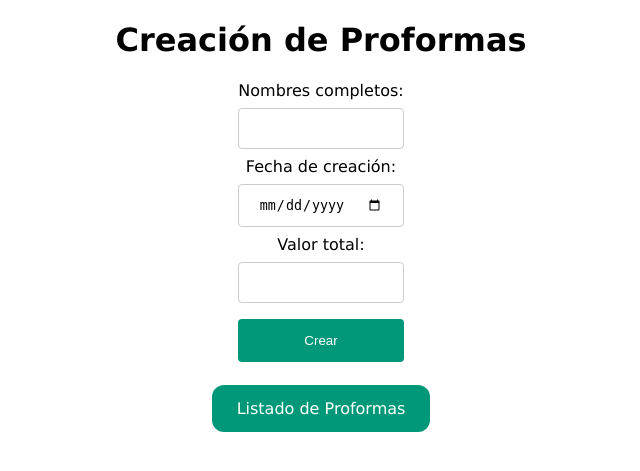
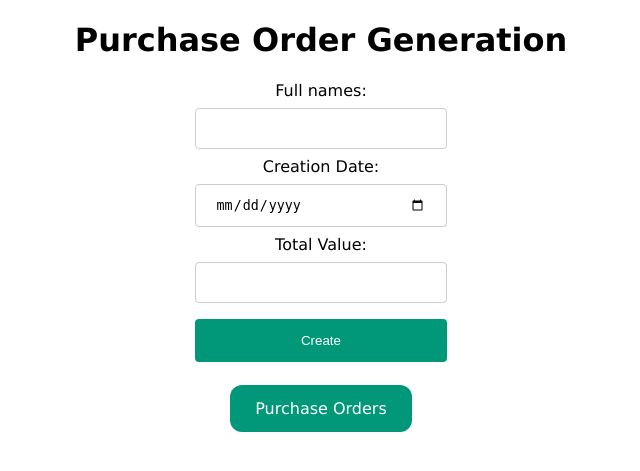
Before and after one commit to AlbertMukarsel/sqlalchemy-fsm-demo, a Django app: page /proformas/create/ in a window 1280 px wide. Shown: the top 471 px of the page, without its empty margins (319-959 px from the left). Run offline with Django 3.2, Linux system fonts and the light colour scheme; parts of the project's set-up code (start-up, migrations or seed data) failed here and were passed over.

Commit message:
Docstrings (#4)
* Adding notes

* translating functions

```diff
--- a/sqlalchemy_fsm_demo/proformas/templates/proformas/create.html
+++ b/sqlalchemy_fsm_demo/proformas/templates/proformas/create.html
@@ -10,23 +10,23 @@
     {% if form_submitted %}
     <script>
         (function(){
-            alert('Se ha generado la proforma!');
+            alert('Purchase order generated!');
         })();
     </script>
     {% endif %}
-    <title>Creación de proformas</title>
+    <title>Purchase Order Generation</title>
 </head>
 <body>
-    <h1>Creación de Proformas</h1>
+    <h1>Purchase Order Generation</h1>
     <form action="/proformas/create/" method="post" class="form-new">
-        <label for="full_name">Nombres completos: </label>
+        <label for="full_name">Full names: </label>
         <input id="full_name" type="text" name="full_name">
-        <label for="date">Fecha de creación: </label>
+        <label for="date">Creation Date: </label>
         <input id="date" type="date" name="date" min="1950-01-01" max="2025-12-31">
-        <label for="total_value">Valor total: </label>
+        <label for="total_value">Total Value: </label>
         <input id="total_value" type="number" name="total_value" step="0.01">
-        <input type="submit" value="Crear">
+        <input type="submit" value="Create">
     </form>
-    <a href="{% url 'index' %}">Listado de Proformas</a>
+    <a href="{% url 'index' %}">Purchase Orders</a>
 </body>
 </html>
--- a/sqlalchemy_fsm_demo/proformas/templates/proformas/result.html
+++ b/sqlalchemy_fsm_demo/proformas/templates/proformas/result.html
@@ -10,7 +10,7 @@
     <title>Generador de proformas</title>
   </head>
   <body>
-    <h1>{{resultado}}</h1>
-    <a href="/proformas/">Listado de Proformas</a>
+    <h1>{{result}}</h1>
+    <a href="/proformas/">Purchase Orders</a>
   </body>
 </html>
--- a/sqlalchemy_fsm_demo/proformas/views.py
+++ b/sqlalchemy_fsm_demo/proformas/views.py
@@ -1,5 +1,5 @@
 from django.shortcuts import render
-from proformas.models import Base, Proforma
+from proformas.models import Base, PurchaseOrder
 from sqlalchemy_fsm_demo.settings import sa_engine, session
 from datetime import datetime
 import traceback
@@ -9,17 +9,17 @@ Base.metadata.create_all(sa_engine)
 
 # Validating DB is empty or not
 def is_empty():
-    return session.query(Proforma).count() <= 0
+    return session.query(PurchaseOrder).count() <= 0
 
 
 # Adding initial records
 def populate():
     today = datetime.now()
-    proformas_inciales = [
-        Proforma("Alberto Mucarsel", today, 150.45),
-        Proforma("Juan Perez", today, 2500.20),
+    initial_orders = [
+        PurchaseOrder("Alberto Mucarsel", today, 150.45),
+        PurchaseOrder("Juan Perez", today, 2500.20),
     ]
-    session.add_all(proformas_inciales)
+    session.add_all(initial_orders)
     session.commit()
 
 
@@ -27,8 +27,8 @@ def populate():
 def index(request):
     if is_empty():
         populate()
-    proformas = session.query(Proforma).order_by(Proforma.id).all()
-    return render(request, "proformas/index.html", {"proformas": proformas})
+    orders = session.query(PurchaseOrder).order_by(PurchaseOrder.id).all()
+    return render(request, "proformas/index.html", {"orders": orders})
 
 
 # Adding records to DB using session.add() from SA
@@ -36,7 +36,7 @@ def create(request):
     created = False
     if request.method == "POST":
         data = request.POST
-        session.add(Proforma(data["full_name"], data["date"], data["total_value"]))
+        session.add(PurchaseOrder(data["full_name"], data["date"], data["total_value"]))
         session.commit()
         created = True
     return render(request, "proformas/create.html", {"form_submitted": created})
@@ -45,35 +45,35 @@ def create(request):
 def update(request):
     if request.method == "POST":
         data = request.POST
-        current_file = session.query(Proforma).get(data["pk"])
-        result = "Proforma actualizada"
-        if data["state"] == "aprobada":
+        current_file = session.query(PurchaseOrder).get(data["pk"])
+        result = "Purchase order updated"
+        if data["state"] == "approved":
             # Calling transition-decorated methods
             try:
                 current_file.accept.set()
             except:
-                result = "Esta proforma ya fue aceptada"
-        elif data["state"] == "credito":
+                result = "This purchase order has been already accepted"
+        elif data["state"] == "credit":
             # .set() changes the state of the record object to the transitions' target state
             # (or raises an exception if it is not able to do so)
             try:
                 current_file.give_credit.set()
             # Handling Exceptions when transition cannot be done
             except Exception:
-                result = "No se puede otorgar crédito"
+                result = "Cannot grant credit to this purchase order"
                 traceback.print_exc()
-        elif data["state"] == "pagada":
+        elif data["state"] == "paid":
             try:
                 current_file.pago.set()
             except:
-                result = "No se puede cancelar hasta aceptarse primero"
-    return render(request, "proformas/result.html", {"resultado": result})
+                result = "Purchase order cannot be paid until accepted first"
+    return render(request, "proformas/result.html", {"result": result})
 
 
 def delete(request):
     if request.method == "POST":
         data = request.POST
-        current_file = session.query(Proforma).get(data["pk"])
+        current_file = session.query(PurchaseOrder).get(data["pk"])
         session.delete(current_file)
         session.commit()
-    return render(request, "proformas/result.html", {"resultado": "Proforma eliminada"})
+    return render(request, "proformas/result.html", {"result": "Purchase order marked as void"})
--- a/sqlalchemy_fsm_demo/static/proformas/style.css
+++ b/sqlalchemy_fsm_demo/static/proformas/style.css
@@ -1,7 +1,4 @@
 body {
-    margin-left: auto;
-    margin-right: auto;
-    width: 65%;
     text-align: center;
     font-family: 'Lucida Sans', 'Lucida Sans Regular', 'Lucida Grande', 'Lucida Sans Unicode', Geneva, Verdana, sans-serif;
 }
@@ -20,7 +17,11 @@ a:visited {
 
 .styled-table {
     border-collapse: collapse;
-    margin: 25px 0;
+    margin-left: auto;
+    margin-right: auto;
+    margin-top: 15px;
+    margin-bottom: 15px;
+    padding: 0 10%;
     font-size: 0.9em;
     font-family: sans-serif;
     min-width: 400px;
```
Also changed, not shown: sqlalchemy_fsm_demo/proformas/models.py (+18 -18 lines), sqlalchemy_fsm_demo/proformas/static/proformas/style.css (+4 -4 lines), sqlalchemy_fsm_demo/proformas/templates/proformas/index.html (+20 -20 lines).
